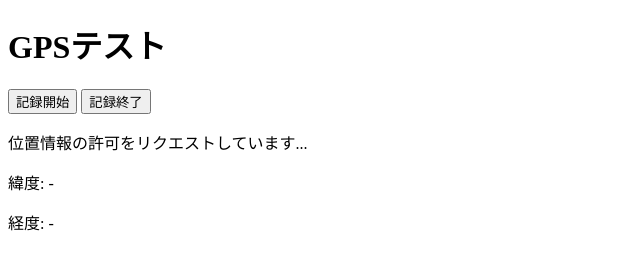
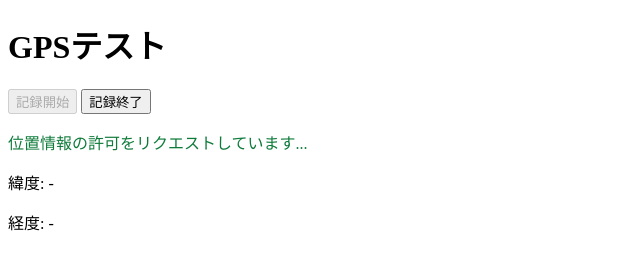
Before and after one commit to PWuttam/drive-distance-tracker, a plain HTML site: page index.html in a window 1280 px wide. Both pictures are taken after a click on the button "記録開始". Shown: the whole page, without its empty margins (0-640 px from the left). Drawn offline with Linux system fonts and the light colour scheme.

Commit message:
Improve recording UI state and status display (v0.1)

```diff
--- a/app.js
+++ b/app.js
@@ -15,6 +15,13 @@ const updateDisplay = (lat, lon) => {
 
 const setStatus = (text) => {
   statusEl.textContent = text;
+};
+
+const setRecordingState = (isRecording) => {
+  startBtn.disabled = isRecording;
+  stopBtn.disabled = !isRecording;
+  statusEl.classList.toggle('recording', isRecording);
+  statusEl.classList.toggle('idle', !isRecording);
 };
 
 const toRadians = (degrees) => (degrees * Math.PI) / 180;
@@ -73,6 +80,7 @@ const startRecording = () => {
   gpsPoints = [];
   totalDistanceKm = 0;
   setStatus('位置情報の許可をリクエストしています...');
+  setRecordingState(true);
   fetchLocation();
   intervalId = setInterval(fetchLocation, 30_000);
 };
@@ -85,7 +93,10 @@ const stopRecording = () => {
   intervalId = null;
   console.log('Recorded points:', gpsPoints);
   setStatus(`停止中 (${gpsPoints.length}件記録 / ${totalDistanceKm.toFixed(2)} km)`);
+  setRecordingState(false);
 };
 
 startBtn.addEventListener('click', startRecording);
 stopBtn.addEventListener('click', stopRecording);
+
+setRecordingState(false);
--- a/index.html
+++ b/index.html
@@ -4,12 +4,16 @@
   <meta charset="utf-8">
   <meta name="viewport" content="width=device-width, initial-scale=1.0">
   <title>Drive Distance Tracker</title>
+  <style>
+    #status.recording { color: #0f7b3b; }
+    #status.idle { color: #666; }
+  </style>
   <script src="app.js" defer></script>
 </head>
 <body>
   <h1>GPSテスト</h1>
   <button id="start-btn">記録開始</button>
-  <button id="stop-btn">記録終了</button>
+  <button id="stop-btn" disabled>記録終了</button>
 
   <p id="status">待機中</p>
   <p>緯度: <span id="lat">-</span></p>
```
